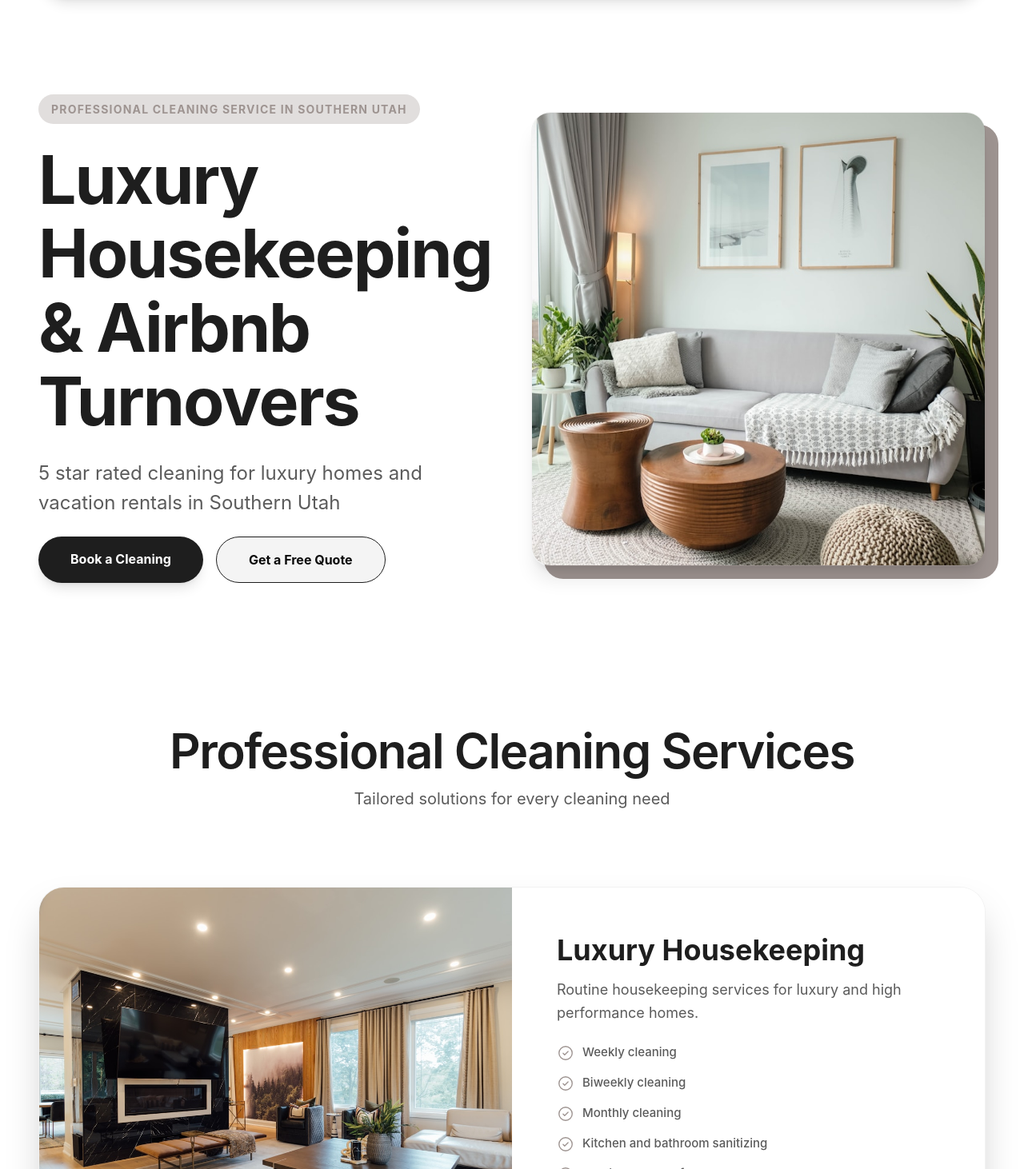
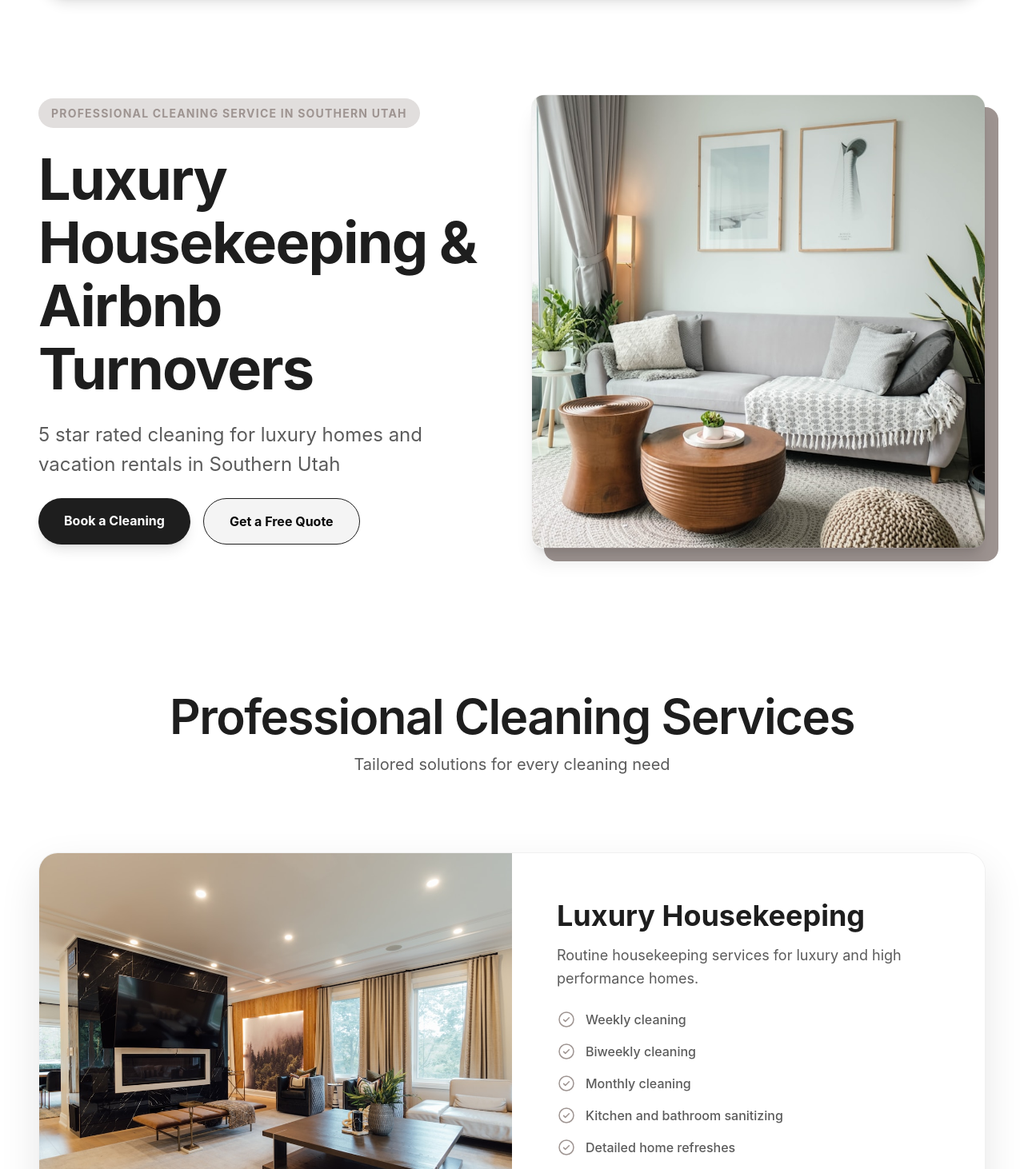
Before and after one commit to maheshikabandara/Southernutahhousekeeping, a React (Vite) app: page / in a window 1280 px wide. Shown: the part 108-1570 px from the top of the page at 80% size. Built offline with nearby package versions, Linux system fonts and the light colour scheme.

Commit message:
Refactor SouthernUtahHousekeeping component styles

```diff
--- a/src/imports/SouthernUtahHousekeeping/SouthernUtahHousekeeping.tsx
+++ b/src/imports/SouthernUtahHousekeeping/SouthernUtahHousekeeping.tsx
@@ -15,7 +15,7 @@ import imgAreas from "./8fd18d26ce2cf7c41459f9f71d7faa1b26bd5e0f.png";
 
 const BOOKING_LINK = "https://cal.com/mahe-bandara-dvwcve";
 
-// --- Shared Section Layout ---
+// --- Shared Section Wrapper ---
 function SectionLayout({ children, className = "", id = "" }) {
   return (
     <section id={id} className={`w-full flex justify-center ${className}`}>
@@ -36,12 +36,11 @@ function ServiceCardWrapper({ children, index }) {
       if (!containerRef.current) return;
       const rect = containerRef.current.getBoundingClientRect();
       const isMobile = window.innerWidth < 768;
-      const stickyTop = isMobile ? 10 : 80;
+      const stickyTop = isMobile ? 15 : 80;
 
       if (rect.top <= stickyTop) {
         const scrolledPastTop = Math.abs(rect.top - stickyTop);
         const scrollRange = 500;
-        // Mobile හිදී card එක ඕනෑවට වඩා කුඩා වීම button වැසීමට හේතු වන නිසා scaleLimit එක 0.97 කළා
         const scaleLimit = isMobile ? 0.97 : 0.92;
         const newScale = Math.max(scaleLimit, 1 - (scrolledPastTop / (scrollRange * 15)));
         const newOpacity = Math.max(0.7, 1 - (scrolledPastTop / (scrollRange * 6)));
@@ -57,16 +56,15 @@ function ServiceCardWrapper({ children, index }) {
   return (
     <div
       ref={containerRef}
-      // Mobile වලදී mb-40 ලබා දුන්නේ පසුපස card එකේ button එක පෙනෙන තෙක් scroll වීමට ඉඩ දීමටයි
       className="sticky w-full mb-32 lg:mb-[30vh]"
       style={{
-        top: `${window.innerWidth < 768 ? 10 + index * 12 : 80 + index * 24}px`,
+        top: `${window.innerWidth < 768 ? 15 + index * 12 : 80 + index * 24}px`,
         zIndex: index + 1,
-        transition: "transform 0.2s ease-out, opacity 0.2s ease-out"
+        transition: "transform 0.1s linear, opacity 0.1s linear"
       }}
     >
       <div
-        className="bg-white flex flex-col lg:flex-row overflow-hidden rounded-[32px] shadow-2xl border border-black/5"
+        className="bg-[#fdfdfd] flex flex-col lg:flex-row overflow-hidden rounded-[24px] shadow-[0_20px_50px_rgba(0,0,0,0.1)] border border-black/5"
         style={{
           transform: `scale(${transformStyles.scale})`,
           opacity: transformStyles.opacity,
@@ -82,14 +80,14 @@ function ServiceCardWrapper({ children, index }) {
 // --- Icons & UI Elements ---
 function CheckListItem({ text }) {
   return (
-    <div className="flex gap-[10px] items-center w-full">
-      <div className="shrink-0 size-[22px]">
+    <div className="flex gap-[12px] items-center w-full">
+      <div className="relative shrink-0 size-[20px] lg:size-[24px]">
         <svg className="block size-full" fill="none" viewBox="0 0 32 32">
           <circle cx="16" cy="16" r="12" stroke="#9E9491" strokeWidth="2" />
           <path d="M11.5 16.5L14.25 19.25L20.5 13" stroke="#9E9491" strokeLinecap="round" strokeLinejoin="round" strokeWidth="2" />
         </svg>
       </div>
-      <p className="font-medium text-[#5b5b5b] text-[14px] lg:text-[15px] leading-tight">{text}</p>
+      <p className="font-medium text-[#5b5b5b] text-[14px] lg:text-[16px] leading-tight">{text}</p>
     </div>
   );
 }
@@ -113,16 +111,16 @@ function Hero() {
           <div className="bg-[#e1dedd] px-4 py-2 rounded-[50px]">
             <p className="text-[#9e9491] text-[10px] lg:text-[14px] tracking-[1.2px] uppercase font-bold">Professional cleaning service in Southern Utah</p>
           </div>
-          <h1 className="font-bold leading-[1.1] text-[#1e1e1e] text-5xl lg:text-[84px] tracking-tight">Luxury Housekeeping & Airbnb Turnovers</h1>
+          <h1 className="font-bold leading-[1.1] text-[#1e1e1e] text-4xl lg:text-[72px] tracking-tight">Luxury Housekeeping & Airbnb Turnovers</h1>
           <p className="text-[#5b5b5b] text-lg lg:text-[24px] max-w-[500px]">5 star rated cleaning for luxury homes and vacation rentals in Southern Utah</p>
           <div className="flex flex-col sm:flex-row gap-4 w-full sm:w-auto">
-            <a href={`${BOOKING_LINK}/cleaning`} className="bg-[#1e1e1e] text-white px-10 py-4 rounded-full font-bold shadow-lg text-center">Book a Cleaning</a>
-            <button className="bg-[#f4f4f4] border border-[#1e1e1e] px-10 py-4 rounded-full font-bold">Get a Free Quote</button>
+            <a href={`${BOOKING_LINK}/cleaning`} className="bg-[#1e1e1e] text-white px-8 py-4 rounded-full font-bold shadow-lg text-center">Book a Cleaning</a>
+            <button className="bg-[#f4f4f4] border border-[#1e1e1e] px-8 py-4 rounded-full font-bold">Get a Free Quote</button>
           </div>
         </div>
         <div className="relative w-full lg:w-1/2 aspect-square max-w-[500px] lg:max-w-none">
-          <div className="absolute inset-0 bg-[#9e9491] translate-x-3 translate-y-3 lg:translate-x-4 lg:translate-y-4 rounded-3xl" />
-          <img src={imgFrame5} className="relative w-full h-full object-cover rounded-3xl border border-black/5 shadow-xl" alt="hero" />
+          <div className="absolute inset-0 bg-[#9e9491] translate-x-3 translate-y-3 lg:translate-x-4 lg:translate-y-4 rounded-2xl" />
+          <img src={imgFrame5} className="relative w-full h-full object-cover rounded-2xl border border-black/5 shadow-xl" alt="hero" />
         </div>
       </div>
     </SectionLayout>
@@ -133,11 +131,10 @@ function Hero() {
 function ServiceCard({ image, title, desc, checks, linkSuffix }) {
   return (
     <>
-      {/* Mobile හිදී පින්තූරයේ උස අඩු කළා එවිට පහළ අන්තර්ගතයට වැඩි ඉඩක් ලැබේ */}
-      <div className="w-full lg:w-1/2 h-[260px] lg:h-auto min-h-[300px] lg:min-h-[500px]">
+      <div className="w-full lg:w-1/2 h-[260px] lg:h-auto min-h-[300px] lg:min-h-[520px]">
         <img alt={title} className="w-full h-full object-cover" src={image} />
       </div>
-      <div className="p-8 lg:p-14 flex flex-col gap-6 lg:w-1/2 justify-center bg-white">
+      <div className="p-8 lg:p-14 flex flex-col gap-6 lg:w-1/2 justify-center bg-white min-h-[400px] lg:min-h-[520px]">
         <div className="flex flex-col gap-3">
           <h3 className="text-2xl lg:text-4xl font-bold text-[#1e1e1e] leading-tight">{title}</h3>
           <p className="text-sm lg:text-lg text-[#5b5b5b] leading-relaxed">{desc}</p>
@@ -270,7 +267,7 @@ function Footer() {
     <footer className="bg-[#1e1e1e] py-16 lg:py-24 text-white/50">
       <div className="max-w-[1280px] mx-auto px-6 lg:px-12 grid grid-cols-1 md:grid-cols-4 gap-12 lg:gap-16">
         <div className="flex flex-col gap-6">
-          <img src={imgFrame3} className="size-12 lg:size-16 rounded-full border-2 border-white/10" alt="Logo" />
+          <img src={imgFrame3} className="size-12 lg:size-16 rounded-full border-2 border-white/10 shadow-xl" alt="Logo" />
           <p className="text-sm lg:text-base leading-relaxed">Luxury housekeeping and Airbnb turnover services in Southern Utah.</p>
         </div>
         <div className="flex flex-col gap-6">
@@ -298,7 +295,7 @@ function Footer() {
           </div>
         </div>
       </div>
-      <div className="max-w-[1280px] mx-auto border-t border-white/10 mt-16 pt-8 px-6 lg:px-12 flex flex-col md:flex-row justify-between items-center text-[11px] gap-4">
+      <div className="max-w-[1280px] mx-auto border-t border-white/10 mt-16 pt-8 px-6 lg:px-12 flex flex-col md:row justify-between items-center text-[11px] gap-4">
         <p>© 2026 Southern Utah Housekeeping. All Rights Reserved.</p>
         <p>Website Designed by maheux.me</p>
       </div>
```
